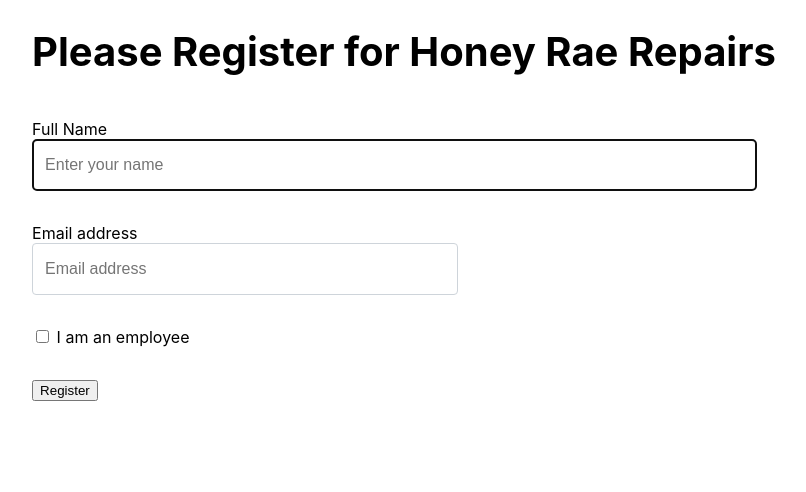
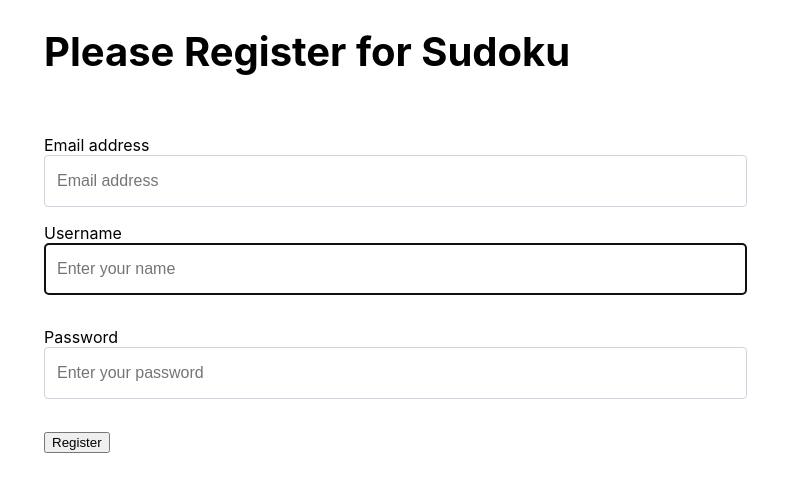
Before and after one commit to evanm4183/front-end-capstone, a React (Create React App) app: page /register in a window 1280 px wide. Shown: the top 492 px of the page, without its empty margins (236-1042 px from the left). Built offline with nearby package versions, Linux system fonts and the light colour scheme.

Commit message:
authentication update to match standards of database

```diff
--- a/src/components/auth/Register.js
+++ b/src/components/auth/Register.js
@@ -3,10 +3,10 @@ import { useNavigate } from "react-router-dom"
 import "./Login.css"
 
 export const Register = (props) => {
-    const [customer, setCustomer] = useState({
+    const [member, setMember] = useState({
         email: "",
-        fullName: "",
-        isStaff: false
+        username: "",
+        password: ""
     })
     let navigate = useNavigate()
 
@@ -16,14 +16,13 @@ export const Register = (props) => {
             headers: {
                 "Content-Type": "application/json"
             },
-            body: JSON.stringify(customer)
+            body: JSON.stringify(member)
         })
             .then(res => res.json())
             .then(createdUser => {
                 if (createdUser.hasOwnProperty("id")) {
-                    localStorage.setItem("honey_user", JSON.stringify({
+                    localStorage.setItem("localUser", JSON.stringify({
                         id: createdUser.id,
-                        staff: createdUser.isStaff
                     }))
 
                     navigate("/")
@@ -33,7 +32,7 @@ export const Register = (props) => {
 
     const handleRegister = (e) => {
         e.preventDefault()
-        return fetch(`http://localhost:8088/users?email=${customer.email}`)
+        return fetch(`http://localhost:8088/users?email=${member.email}`)
             .then(res => res.json())
             .then(response => {
                 if (response.length > 0) {
@@ -47,36 +46,33 @@ export const Register = (props) => {
             })
     }
 
-    const updateCustomer = (evt) => {
-        const copy = {...customer}
+    const updateMember = (evt) => {
+        const copy = {...member}
         copy[evt.target.id] = evt.target.value
-        setCustomer(copy)
+        setMember(copy)
     }
 
     return (
         <main style={{ textAlign: "center" }}>
             <form className="form--login" onSubmit={handleRegister}>
-                <h1 className="h3 mb-3 font-weight-normal">Please Register for Honey Rae Repairs</h1>
+                <h1 className="h3 mb-3 font-weight-normal">Please Register for Sudoku</h1>
                 <fieldset>
-                    <label htmlFor="fullName"> Full Name </label>
-                    <input onChange={updateCustomer}
-                           type="text" id="fullName" className="form-control"
+                <fieldset>
+                    <label htmlFor="email"> Email address </label>
+                    <input onChange={updateMember}
+                        type="email" id="email" className="form-control"
+                        placeholder="Email address" required />
+                </fieldset>
+                    <label htmlFor="username"> Username </label>
+                    <input onChange={updateMember}
+                           type="text" id="username" className="form-control"
                            placeholder="Enter your name" required autoFocus />
                 </fieldset>
                 <fieldset>
-                    <label htmlFor="email"> Email address </label>
-                    <input onChange={updateCustomer}
-                        type="email" id="email" className="form-control"
-                        placeholder="Email address" required />
-                </fieldset>
-                <fieldset>
-                    <input onChange={(evt) => {
-                        const copy = {...customer}
-                        copy.isStaff = evt.target.checked
-                        setCustomer(copy)
-                    }}
-                        type="checkbox" id="isStaff" />
-                    <label htmlFor="email"> I am an employee </label>
+                    <label htmlFor="password"> Password </label>
+                    <input onChange={updateMember}
+                        type="text" id="password" className="form-control"
+                        placeholder="Enter your password" required />
                 </fieldset>
                 <fieldset>
                     <button type="submit"> Register </button>
--- a/src/components/views/Authorized.js
+++ b/src/components/views/Authorized.js
@@ -3,7 +3,7 @@ import { Navigate, useLocation } from "react-router-dom"
 export const Authorized = ({ children }) => {
     const location = useLocation()
 
-    if (localStorage.getItem("honey_user")) {
+    if (localStorage.getItem("localUser")) {
         return children
     }
     else {
```
